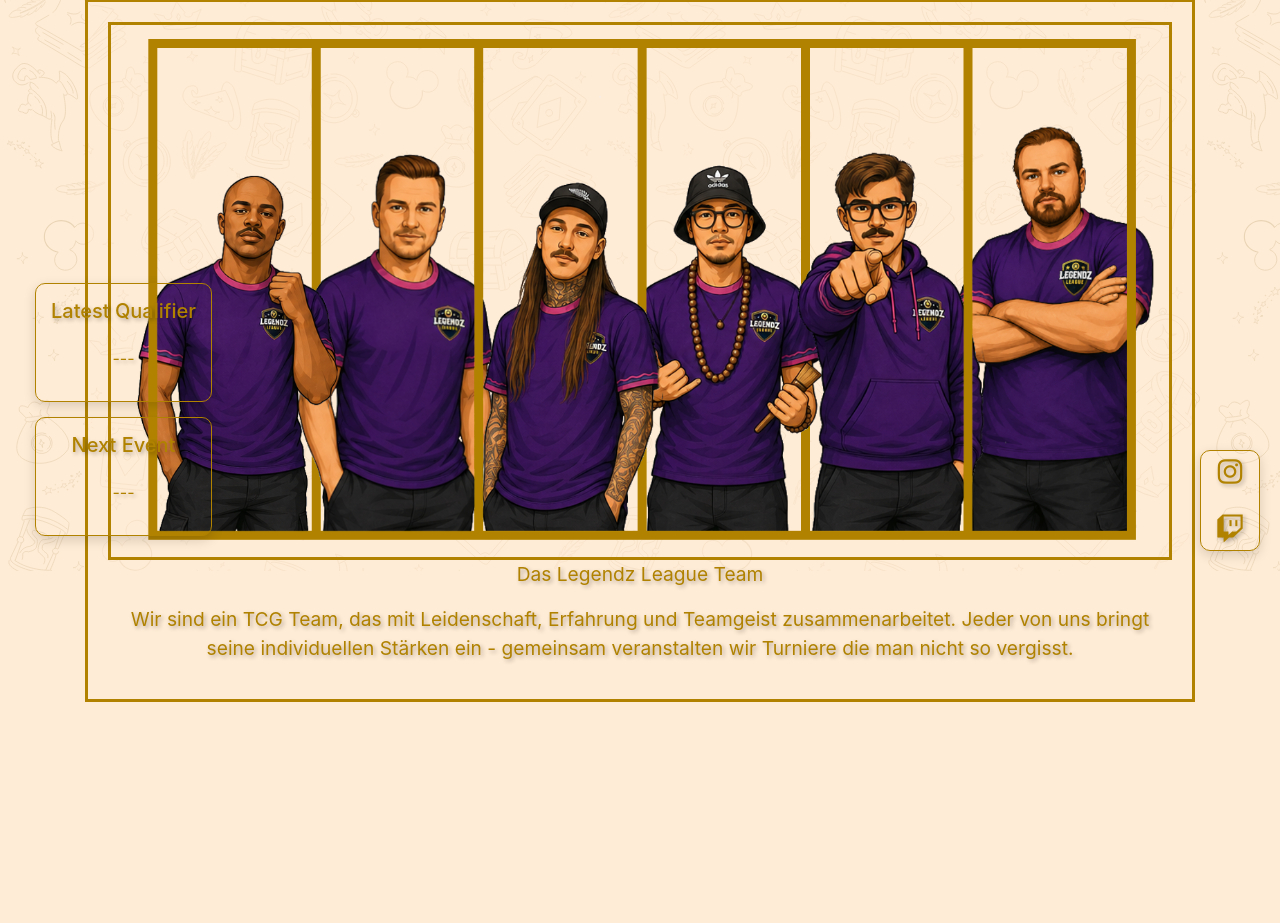
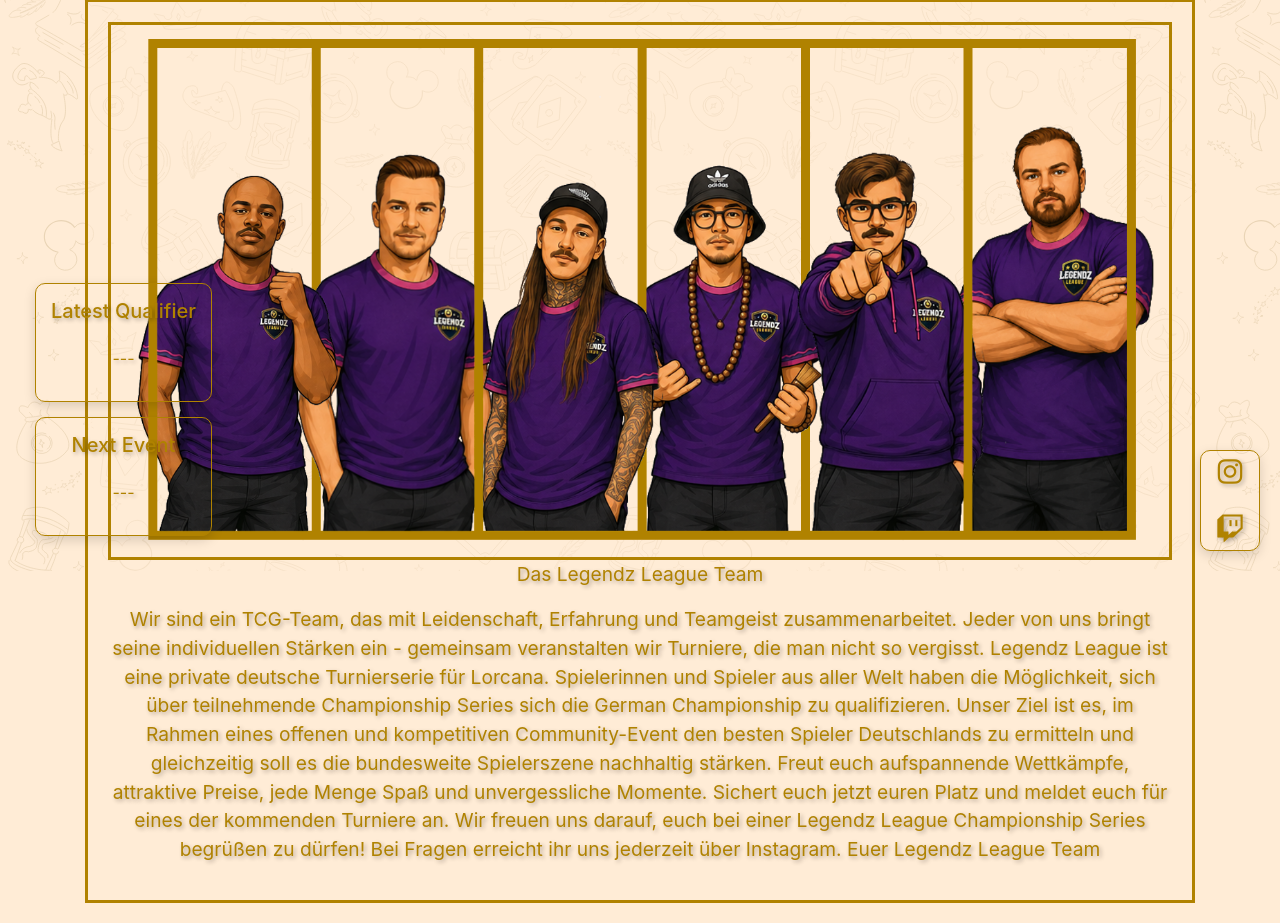
Before and after one commit to valentinhaury/lorcana_turnament_website, a Django app: page / in a window 1280 px wide. Shown: the part 229-1152 px from the top of the page. Before the commit the page ends 931 px from the top, so only its background shows below. Run offline with Django 5.2, Linux system fonts and the light colour scheme; data that the repository does not hold is empty; some libraries are stand-ins or nearby versions.

Commit message:
changed text

```diff
--- a/lorcana_turnament_calender/templates/contact.html
+++ b/lorcana_turnament_calender/templates/contact.html
@@ -6,7 +6,7 @@
     <p>Folgende Punkte sind zu beachten:</p>
     <ol>
         <li>Die maximale Kapazität des Veranstaltungsortes ist ausschlaggebend. Qualifikationsturniere dürfen ausschließlich in Präsenz ausgetragen werden.</li>
-        <li>Für jeden Teilnehmer eines Turniers wird eine Gebühr von 3€ in den Preispool der Legendz League German Championship eingezahlt. Die Zahlung kann per PayPal erfolgen.</li>
+        <li>Für jeden Teilnehmer eines Turniers wird eine geringe Gebühr in den Preispool der Legendz League German Championship eingezahlt.</li>
         <li>Die Mindestteilnehmeranzahl für ein Qualifikationsturnier beträgt 20 Spieler.</li>
         <li>Die Weitergabe von Einladungen ist optional. Der Turnierorganisator hat dies vor Turnierbeginn bekanntzugeben und ist für die Richtigkeit verantwortlich.</li>
         <li>Die Ausgestaltung des Turniers ist frei wählbar (z. B. Startgebühr, Preise usw.), sofern die offiziellen Lorcana-Regeln eingehalten werden.</li>
--- a/lorcana_turnament_calender/templates/home.html
+++ b/lorcana_turnament_calender/templates/home.html
@@ -7,6 +7,21 @@
         <img src="{% static 'images/legendzLeague.png' %}" alt="Standardbild">
     </div>
     <p>Das Legendz League Team</p>
-    <p>Wir sind ein TCG Team, das mit Leidenschaft, Erfahrung und Teamgeist zusammenarbeitet. Jeder von uns bringt seine individuellen Stärken ein - gemeinsam veranstalten wir Turniere die man nicht so vergisst.</p>
+    <p>
+        Wir sind ein TCG-Team, das mit Leidenschaft, Erfahrung und Teamgeist zusammenarbeitet.
+        Jeder von uns bringt seine individuellen Stärken ein - gemeinsam veranstalten wir Turniere, die man nicht so vergisst.
+
+        Legendz League ist eine private deutsche Turnierserie für Lorcana.
+        Spielerinnen und Spieler aus aller Welt haben die Möglichkeit, sich über teilnehmende Championship Series sich die German Championship zu qualifizieren.
+
+        Unser Ziel ist es, im Rahmen eines offenen und kompetitiven Community-Event den besten Spieler Deutschlands zu ermitteln und gleichzeitig soll es die bundesweite Spielerszene nachhaltig stärken.
+
+        Freut euch aufspannende Wettkämpfe, attraktive Preise, jede Menge Spaß und unvergessliche Momente.
+        Sichert euch jetzt euren Platz und meldet euch für eines der kommenden Turniere an. Wir freuen uns darauf, euch bei einer Legendz League Championship Series begrüßen zu dürfen!
+
+        Bei Fragen erreicht ihr uns jederzeit über Instagram.
+
+        Euer Legendz League Team
+    </p>
 </div>
 {% endblock %}
```
